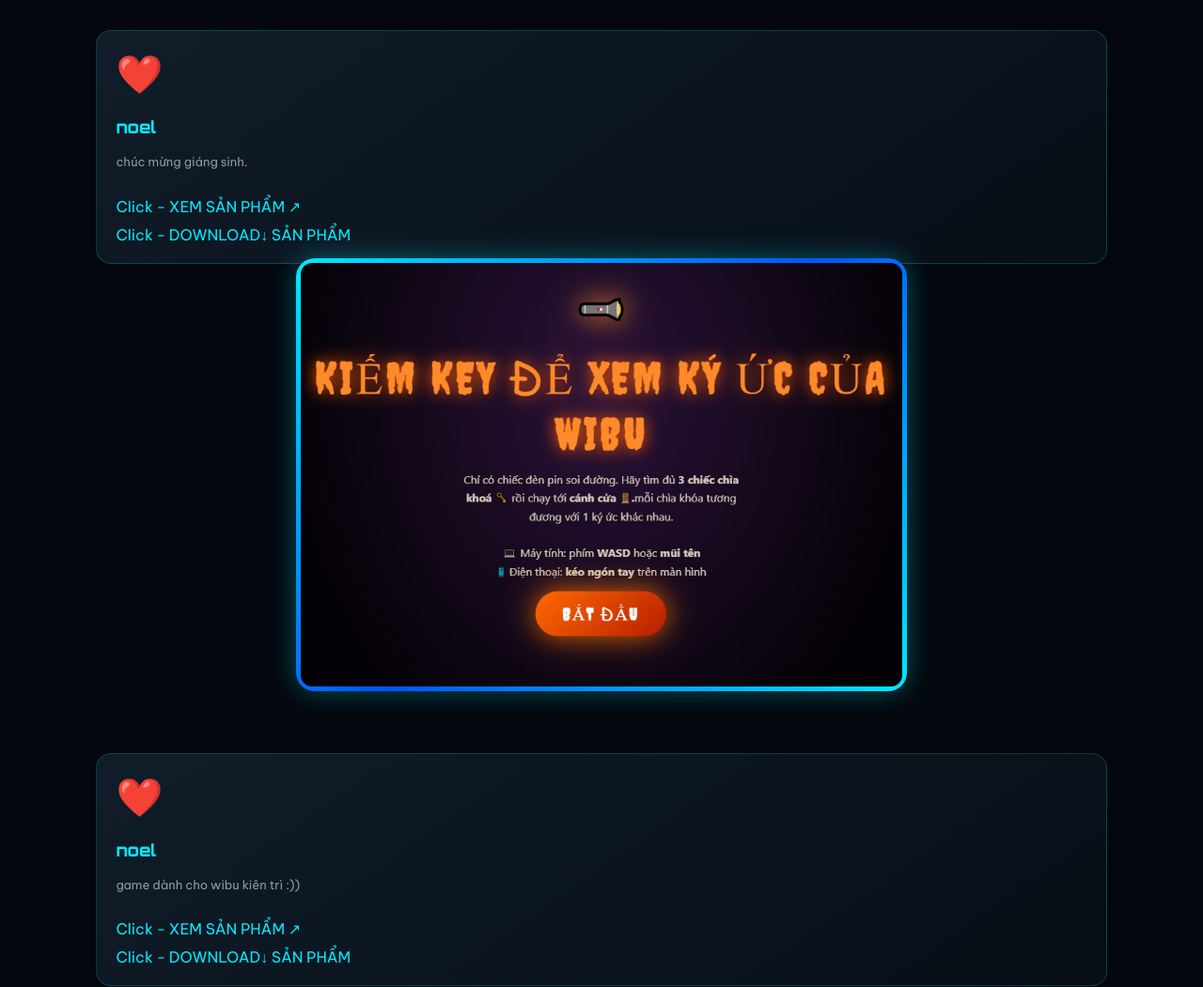
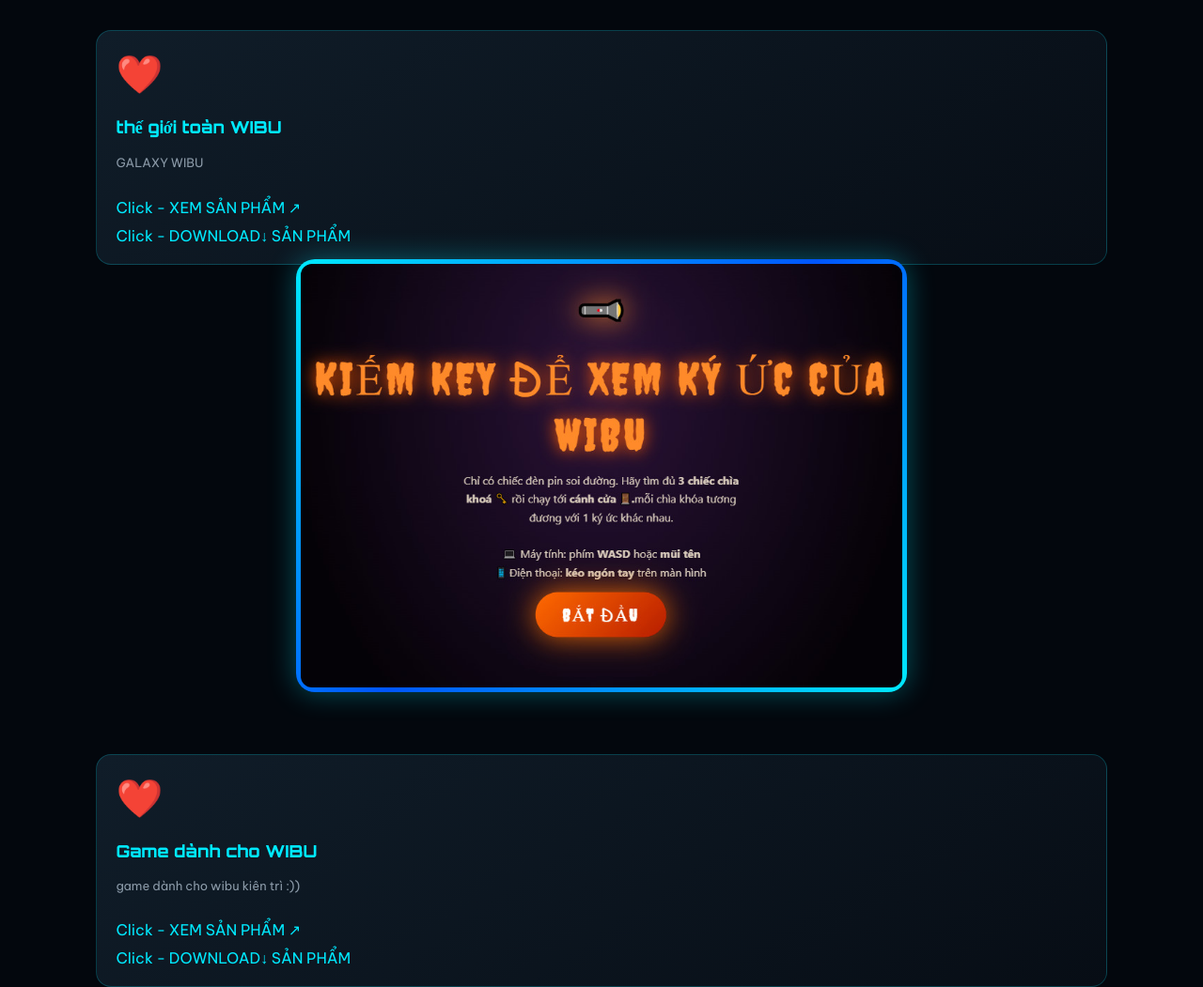
Before and after one commit to azarenka66646-eng/nguyenthanh-9A4, a plain HTML site: page index.htm in a window 1280 px wide. Shown: the part 5120-6171 px from the top of the page at 94% size. Drawn offline with Linux system fonts and the light colour scheme.

Commit message:
Update index.htm

```diff
--- a/index.htm
+++ b/index.htm
@@ -485,14 +485,14 @@ footer span {
                         <div class="image-box">
         <img src="c.jpg" alt="Ảnh giới thiệu">
     </div>
-        <!-- noel -->
+        <!-- thế giới wibu -->
     <div class="card">
             <div class="card-icon">❤️</div>
 
-            <h3>noel</h3>
+            <h3>thế giới toàn WIBU</h3>
 
             <p>
-                chúc mừng giáng sinh.
+             GALAXY WIBU
             </p>
 
             <a href="2.html">Click - XEM SẢN PHẨM ↗</a>
@@ -508,11 +508,11 @@ footer span {
                             <div class="image-box">
         <img src="WIBU.jpg" alt="Ảnh giới thiệu">
     </div>
-        <!-- noel -->
+        <!-- WIBU -->
     <div class="card">
             <div class="card-icon">❤️</div>
 
-            <h3>noel</h3>
+            <h3>Game dành cho WIBU</h3>
 
             <p>
                 game dành cho wibu kiên trì :))
```
